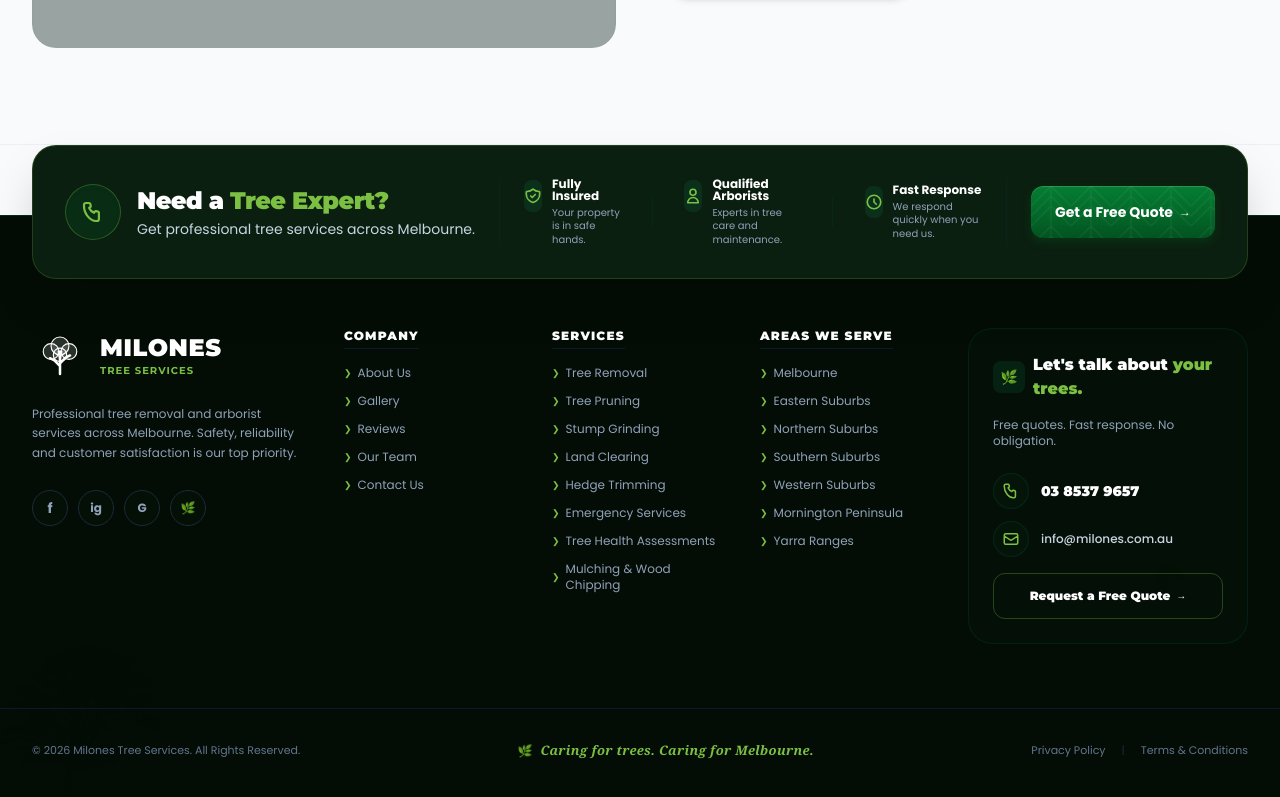
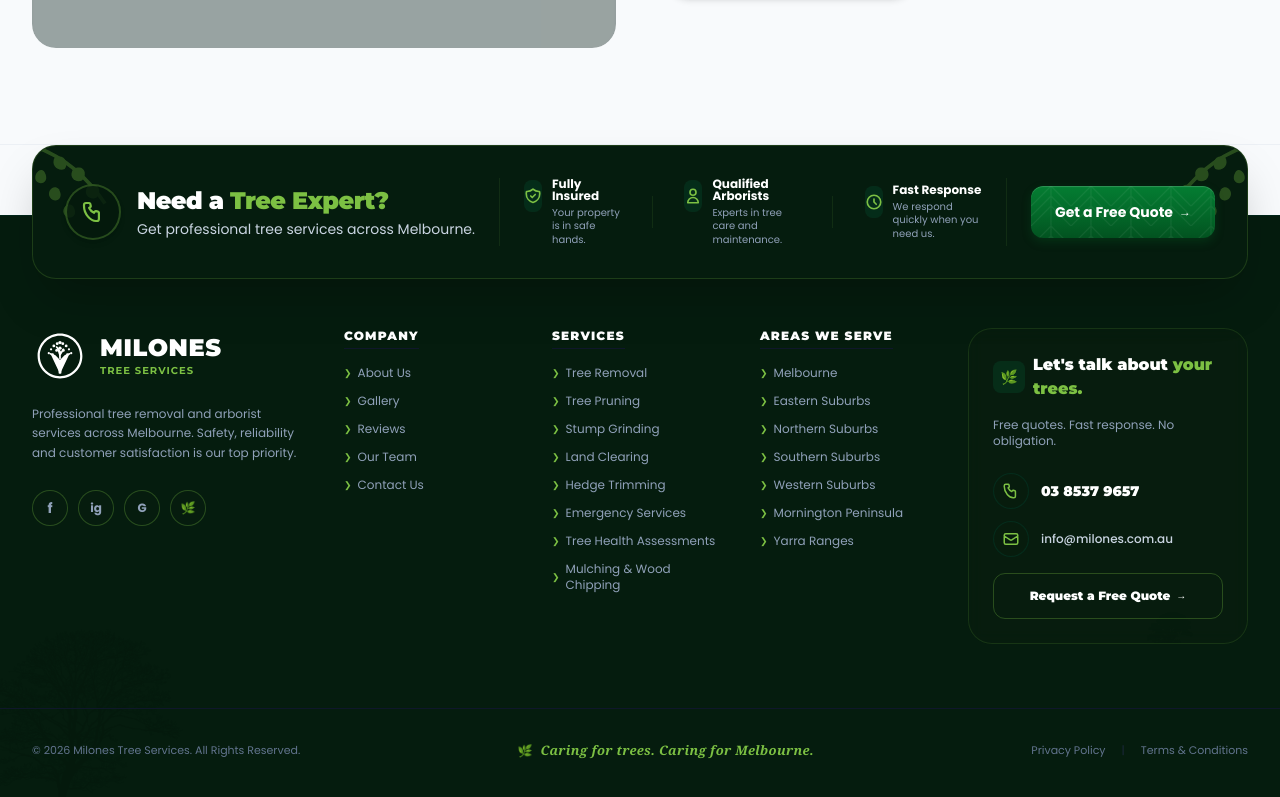
Before and after one commit to raheel2k29/Arbco-Tree, a Next.js app: page / in a window 1280 px wide. Shown: the part 5585-6382 px from the top of the page. Built offline with nearby package versions, Linux system fonts and the light colour scheme; grey boxes are pictures that could not be loaded.

Commit message:
Fix Turbopack build error by removing duplicate pre-footer CTA code blocks and applying correct green color tones

```diff
--- a/src/app/page.tsx
+++ b/src/app/page.tsx
@@ -912,12 +912,38 @@ export default function Home() {
 
       {/* Rounded Pre-footer CTA Callout Card */}
       <div className="mx-auto max-w-[1440px] px-4 lg:px-8 -mb-16 relative z-30">
-        <div className="bg-[#0b1f10] border border-[#7cc043]/20 rounded-3xl p-6 lg:p-8 flex flex-col lg:flex-row items-center justify-between gap-6 shadow-2xl relative overflow-hidden">
+        <div className="bg-[#051c0e] border border-[#7cc043]/20 rounded-3xl p-6 lg:p-8 flex flex-col lg:flex-row items-center justify-between gap-6 shadow-2xl relative overflow-hidden">
           {/* Leaf background texture overlay */}
           <div className="absolute inset-0 opacity-[0.05] pointer-events-none select-none bg-[radial-gradient(ellipse_at_center,_var(--tw-gradient-stops))] from-emerald-500 via-transparent to-transparent" />
 
-          <div className="flex items-center gap-4 text-left w-full lg:w-auto">
-            <div className="h-14 w-14 rounded-full bg-[#036829]/20 border border-[#7cc043]/30 flex items-center justify-center text-white shrink-0 shadow-inner">
+          {/* Hanging leaf branch top-left */}
+          <div className="absolute top-0 left-0 w-36 h-36 opacity-30 pointer-events-none select-none">
+            <svg className="w-full h-full text-[#7cc043]" viewBox="0 0 100 100" fill="currentColor">
+              <path d="M0,0 Q 30,10 50,40" stroke="currentColor" strokeWidth="2.5" fill="none" />
+              <path d="M15,8 C 22,5 25,12 22,16 C 18,18 12,14 15,8 Z" />
+              <path d="M28,16 C 36,12 38,20 34,24 C 30,26 24,22 28,16 Z" />
+              <path d="M38,28 C 46,24 48,32 44,36 C 40,38 34,34 38,28 Z" />
+              <path d="M8,18 C 12,25 5,28 2,24 C 0,20 5,14 8,18 Z" />
+              <path d="M18,30 C 22,37 15,40 12,36 C 9,32 14,26 18,30 Z" />
+              <path d="M28,42 C 32,49 25,52 22,48 C 19,44 24,38 28,42 Z" />
+            </svg>
+          </div>
+
+          {/* Hanging leaf branch top-right */}
+          <div className="absolute top-0 right-0 w-36 h-36 opacity-30 pointer-events-none select-none scale-x-[-1]">
+            <svg className="w-full h-full text-[#7cc043]" viewBox="0 0 100 100" fill="currentColor">
+              <path d="M0,0 Q 30,10 50,40" stroke="currentColor" strokeWidth="2.5" fill="none" />
+              <path d="M15,8 C 22,5 25,12 22,16 C 18,18 12,14 15,8 Z" />
+              <path d="M28,16 C 36,12 38,20 34,24 C 30,26 24,22 28,16 Z" />
+              <path d="M38,28 C 46,24 48,32 44,36 C 40,38 34,34 38,28 Z" />
+              <path d="M8,18 C 12,25 5,28 2,24 C 0,20 5,14 8,18 Z" />
+              <path d="M18,30 C 22,37 15,40 12,36 C 9,32 14,26 18,30 Z" />
+              <path d="M28,42 C 32,49 25,52 22,48 C 19,44 24,38 28,42 Z" />
+            </svg>
+          </div>
+
+          <div className="flex items-center gap-4 text-left w-full lg:w-auto relative z-10">
+            <div className="h-14 w-14 rounded-full bg-[#041a0d]/80 border-2 border-[#7cc043]/30 flex items-center justify-center text-white shrink-0 shadow-md">
               <svg className="h-6 w-6 text-[#7cc043]" fill="none" viewBox="0 0 24 24" stroke="currentColor" strokeWidth={2.2}>
                 <path strokeLinecap="round" strokeLinejoin="round" d="M3 5a2 2 0 012-2h3.28a1 1 0 01.94.725l.548 2.2a1 1 0 01-.321.988l-1.305.98a10.582 10.582 0 004.872 4.872l.98-1.305a1 1 0 01.988-.321l2.2.548a1 1 0 01.725.94V19a2 2 0 01-2 2h-1C9.716 21 3 14.284 3 6V5z" />
               </svg>
@@ -929,7 +955,7 @@ export default function Home() {
           </div>
 
           {/* Features columns */}
-          <div className="hidden lg:flex items-center justify-between gap-6 lg:gap-8 flex-1 max-w-2xl px-6 border-l border-r border-emerald-950/40 text-left text-xs text-slate-300">
+          <div className="hidden lg:flex items-center justify-between gap-6 lg:gap-8 flex-1 max-w-2xl px-6 border-l border-r border-[#7cc043]/10 text-left text-xs text-slate-300 relative z-10">
             <div className="flex items-start gap-2.5">
               <span className="flex h-8 w-8 items-center justify-center rounded-lg bg-emerald-500/10 text-[#7cc043] mt-0.5">
                 <svg className="h-4.5 w-4.5" fill="none" viewBox="0 0 24 24" stroke="currentColor" strokeWidth={2.2}>
@@ -942,7 +968,7 @@ export default function Home() {
               </div>
             </div>
 
-            <div className="h-8 w-[1px] bg-emerald-950/40" />
+            <div className="h-8 w-[1px] bg-[#7cc043]/10" />
 
             <div className="flex items-start gap-2.5">
               <span className="flex h-8 w-8 items-center justify-center rounded-lg bg-emerald-500/10 text-[#7cc043] mt-0.5">
@@ -956,7 +982,7 @@ export default function Home() {
               </div>
             </div>
 
-            <div className="h-8 w-[1px] bg-emerald-950/40" />
+            <div className="h-8 w-[1px] bg-[#7cc043]/10" />
 
             <div className="flex items-start gap-2.5">
               <span className="flex h-8 w-8 items-center justify-center rounded-lg bg-emerald-500/10 text-[#7cc043] mt-0.5">
@@ -972,7 +998,7 @@ export default function Home() {
           </div>
 
           {/* CTA Button */}
-          <div className="shrink-0 w-full lg:w-auto">
+          <div className="shrink-0 w-full lg:w-auto relative z-10">
             <Link
               href="/book-quote"
               className="quote-btn-gradient rounded-xl px-6 py-4 text-sm font-extrabold text-white flex items-center justify-center gap-1.5 shadow-md shadow-black/20 w-full lg:w-auto hover:opacity-95 transition-opacity"
@@ -984,9 +1010,9 @@ export default function Home() {
       </div>
 
       {/* Footer */}
-      <footer className="bg-[#030d05] text-slate-400 pt-28 pb-12 border-t border-emerald-950 relative overflow-hidden font-sans">
-        {/* Left Side Tree Watermark */}
-        <div className="absolute left-0 bottom-0 top-0 w-[450px] opacity-[0.03] pointer-events-none select-none z-0 hidden lg:block">
+      <footer className="bg-[#051c0e] text-slate-400 pt-28 pb-12 border-t border-emerald-950/60 relative overflow-hidden font-sans">
+        {/* Left Side Tree Watermark (Enhanced Opacity & Tint) */}
+        <div className="absolute left-[-2%] bottom-[-5%] w-[45%] h-[110%] opacity-[0.09] pointer-events-none select-none z-0 hidden lg:block">
           <Image src="/silhouette-tree.png" alt="watermark tree" fill className="object-contain object-left-bottom" />
         </div>
 
@@ -994,14 +1020,26 @@ export default function Home() {
           {/* Column 1: Info & Brand */}
           <div className="lg:col-span-3 space-y-5">
             <div className="flex items-center gap-3 select-none">
-              <svg className="h-14 w-14 text-white shrink-0" viewBox="0 0 100 100" fill="none" stroke="currentColor">
-                {/* Trunk */}
-                <path d="M50 82 V 55 M50 68 L 40 58 M50 63 L 60 53 M40 58 L 32 54 M60 53 L 68 49 M50 55 L 48 42 M50 55 L 52 42" strokeWidth="4.5" strokeLinecap="round" />
-                {/* Leaf circles */}
-                <circle cx="50" cy="32" r="16" fill="currentColor" fillOpacity="0.15" stroke="currentColor" strokeWidth="2" />
-                <circle cx="34" cy="42" r="14" fill="currentColor" fillOpacity="0.15" stroke="currentColor" strokeWidth="2" />
-                <circle cx="66" cy="42" r="14" fill="currentColor" fillOpacity="0.15" stroke="currentColor" strokeWidth="2" />
-                <circle cx="50" cy="48" r="12" fill="currentColor" fillOpacity="0.15" stroke="currentColor" strokeWidth="2" />
+              <svg className="h-14 w-14 text-white shrink-0" viewBox="0 0 100 100" fill="currentColor">
+                {/* Outer leafy ring */}
+                <path d="M50 10 C 27.9 10 10 27.9 10 50 C 10 72.1 27.9 90 50 90 C 72.1 90 90 72.1 90 50 C 90 27.9 72.1 10 50 10 Z M 50 86 C 30.1 86 14 69.9 14 50 C 14 30.1 30.1 14 50 14 C 69.9 14 86 30.1 86 50 C 86 69.9 69.9 86 50 86 Z" />
+                {/* Detailed tree trunk */}
+                <path d="M49 80 V 58 L 41 50 L 33 46 M51 80 V 58 L 59 50 L 67 46 M50 54 V 42 L 44 34 M50 48 L 56 38" stroke="currentColor" strokeWidth="3" strokeLinecap="round" />
+                {/* Tiny leaf clusters */}
+                <circle cx="50" cy="26" r="3" />
+                <circle cx="45" cy="28" r="2.5" />
+                <circle cx="55" cy="28" r="2.5" />
+                <circle cx="39" cy="32" r="2.5" />
+                <circle cx="61" cy="32" r="2.5" />
+                <circle cx="34" cy="38" r="2" />
+                <circle cx="66" cy="38" r="2" />
+                <circle cx="30" cy="45" r="2" />
+                <circle cx="70" cy="45" r="2" />
+                <circle cx="50" cy="36" r="3" />
+                <circle cx="44" cy="40" r="2.5" />
+                <circle cx="56" cy="40" r="2.5" />
+                <circle cx="37" cy="47" r="2" />
+                <circle cx="63" cy="47" r="2" />
               </svg>
               <div className="flex flex-col text-left">
                 <span className="font-heading font-black text-2xl tracking-wide text-white leading-none">MILONES</span>
@@ -1017,7 +1055,7 @@ export default function Home() {
                 <a
                   key={soc}
                   href="#"
-                  className="h-9 w-9 rounded-full border border-slate-800 hover:border-[#7cc043] text-slate-400 hover:text-white flex items-center justify-center transition-all bg-[#0b1f10]/10 hover:bg-[#0b1f10]/50"
+                  className="h-9 w-9 rounded-full border border-[#7cc043]/30 hover:border-[#7cc043] text-slate-400 hover:text-white flex items-center justify-center transition-all bg-[#0b1f10]/20 hover:bg-[#0b1f10]/50"
                 >
                   {soc === 'facebook' && <span className="text-sm font-black font-sans">f</span>}
                   {soc === 'instagram' && <span className="text-xs font-black font-sans">ig</span>}
@@ -1070,22 +1108,22 @@ export default function Home() {
           </div>
 
           {/* Column 5: Right side Contact Card Widget */}
-          <div className="lg:col-span-3 bg-[#0b1f10]/20 border border-emerald-950/60 rounded-3xl p-6 space-y-4 text-left relative overflow-hidden backdrop-blur-sm">
+          <div className="lg:col-span-3 bg-[#0b1f10]/40 border border-[#7cc043]/15 rounded-3xl p-6 space-y-4 text-left relative overflow-hidden backdrop-blur-sm">
             {/* Leaf watermark inside card */}
-            <div className="absolute right-0 bottom-0 opacity-[0.03] pointer-events-none select-none w-24 h-24">
-              <Image src="/silhouette-tree.png" alt="Leaf watermark" fill className="object-contain" />
+            <div className="absolute right-[-10%] bottom-[-10%] opacity-[0.06] pointer-events-none select-none w-32 h-32">
+              <Image src="/silhouette-tree.png" alt="Leaf watermark" fill className="object-contain object-right-bottom" />
             </div>
 
-            <div className="flex items-center gap-2">
+            <div className="flex items-center gap-2 relative z-10">
               <span className="flex h-8 w-8 items-center justify-center rounded-lg bg-emerald-500/10 text-[#7cc043] text-sm shrink-0">
                 🌿
               </span>
               <h4 className="text-white font-extrabold text-base font-heading">Let's talk about <span className="text-[#7cc043]">your trees.</span></h4>
             </div>
 
-            <p className="text-slate-400 text-xs">Free quotes. Fast response. No obligation.</p>
+            <p className="text-slate-400 text-xs relative z-10">Free quotes. Fast response. No obligation.</p>
 
-            <div className="space-y-3 pt-2">
+            <div className="space-y-3 pt-2 relative z-10">
               <a href="tel:0385379657" className="flex items-center gap-3 text-white hover:text-[#7cc043] transition-colors group">
                 <span className="flex h-9 w-9 items-center justify-center rounded-full bg-[#0b1f10]/30 group-hover:bg-[#036829] border border-emerald-900/30 text-[#7cc043] group-hover:text-white transition-all shrink-0">
                   <svg className="h-4.5 w-4.5" fill="none" viewBox="0 0 24 24" stroke="currentColor" strokeWidth={2}>
@@ -1106,7 +1144,7 @@ export default function Home() {
 
             <Link
               href="/book-quote"
-              className="w-full inline-flex items-center justify-center gap-1.5 rounded-xl border border-[#7cc043]/30 hover:border-[#7cc043] hover:bg-[#7cc043]/10 text-white font-extrabold text-xs py-3.5 transition-all font-heading"
+              className="w-full inline-flex items-center justify-center gap-1.5 rounded-xl border border-[#7cc043]/30 hover:border-[#7cc043] hover:bg-[#7cc043]/10 text-white font-extrabold text-xs py-3.5 transition-all font-heading relative z-10"
             >
               Request a Free Quote <span className="text-[10px]">→</span>
             </Link>
```
